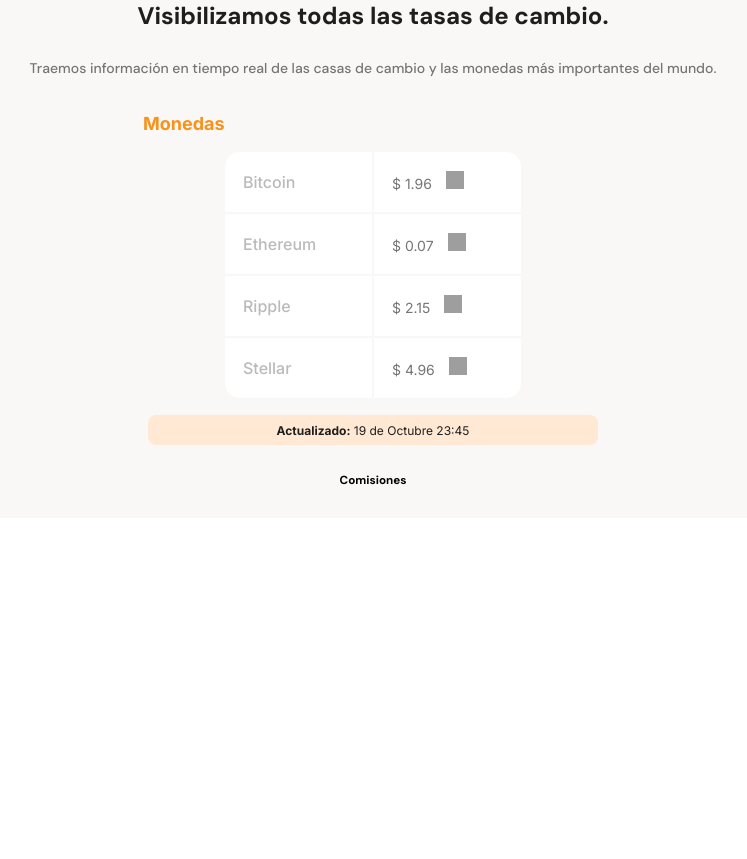
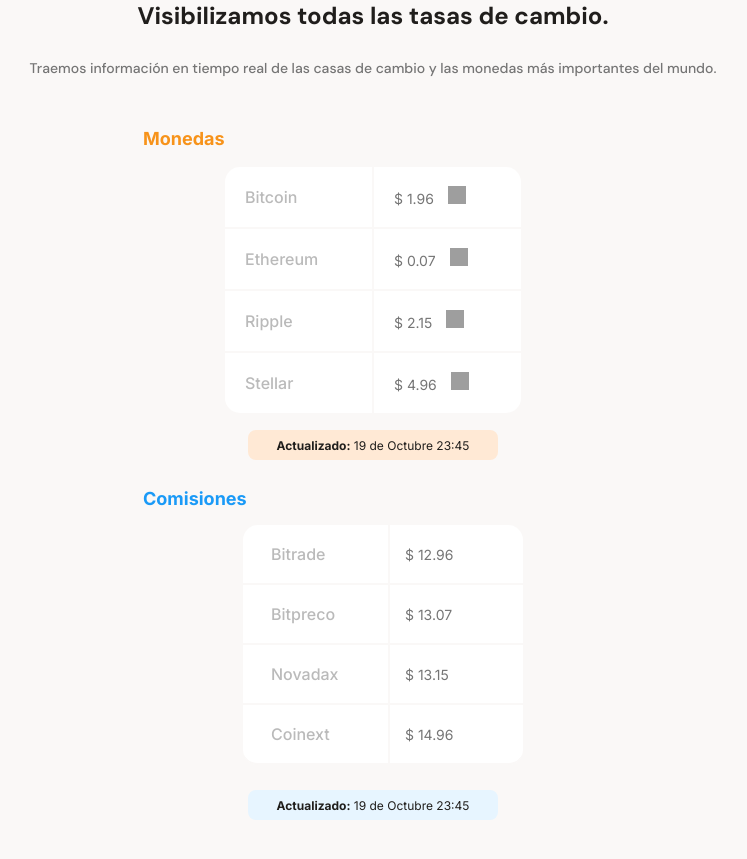
Before and after one commit to vilrodriguez/batabit, a website: page index.html in a window 1280 px wide. Shown: the part 651-1510 px from the top of the page, without its empty margins (267-1014 px from the left). Before the commit the page ends 1169 px from the top, so only its background shows below. Drawn offline with Linux system fonts and the light colour scheme; grey boxes are pictures that could not be loaded.

Commit message:
added styles to tables

```diff
--- a/index.html
+++ b/index.html
@@ -52,8 +52,30 @@
             </div>
         </div>
         <div class="main-comission-table">
-          <h3>Comisiones</h3>
-
+          <h3 class="comission-table--title">Comisiones</h3>
+          <div class="comission-table--container">
+            <ul>
+              <li class="table__top">
+                <span  >Bitrade</span>
+                <span class="table__top-right table__right">$ 12.96</span>
+              </li>
+              <li>
+                <span>Bitpreco</span>
+                <span>$ 13.07</span>
+              </li>
+              <li>
+                <span>Novadax</span>
+                <span>$ 13.15</span>
+              </li>
+              <li class="table__bottom">
+                <span>Coinext</span>
+                <span>$ 14.96</span>
+              </li>
+            </ul>
+          </div>
+            <div class="comission-table__date">
+              <p><b>Actualizado:</b> 19 de Octubre 23:45</p>
+            </div>
         </div>
       </section>
     </section>
--- a/style.css
+++ b/style.css
@@ -31,13 +31,13 @@
   font-family: 'DM Sans', sans-serif;
 }
 header{
+  width: 100%;
+  display: flex;
+  min-width: 320px;
   position: relative;
-  width: 100%;
-  min-width: 320px;
-  display: flex;
+  align-items: center;
   flex-direction: column;
   justify-content: center;
-  align-items: center;
   background: linear-gradient(207.8deg, #201E1C 16.69%, #F7931A 100%);
 }
 
@@ -49,9 +49,9 @@
 }
 .header--title-container {
   width: 90%;
+  height: 200px;
   max-width: 900px;
   min-width: 288px;
-  height: 200px;
   margin-top: 40px;
   text-align: center;
   align-self: center;
@@ -65,29 +65,29 @@
 }
 .header--title-container p {
   margin-top: 24px;
+  line-height: 18px;
   font-size: 1.5rem;
   font-weight: normal;
-  line-height: 18px;
   color:var(--soft-orange);
 }
 .header--title-container .header--button {
-  position: absolute;
+  border: none;
+  width: 228px;
+  height: 48px;
   display: flex;
   padding: 10px;
+  font-weight: bold;
+  font-size: 1.4rem;
+  position: absolute;
+  border-radius: 4px;
   align-items: center;
+  text-decoration: none;
+  top: calc(100% - 24px);
+  color:var(--warm-black);
+	left: calc(50% - 114.5px);
+  background: var(--off-white);
   justify-content: space-evenly;
-  border: none;
-  border-radius: 4px;
-  width: 228px;
-  top: calc(100% - 24px);
-	left: calc(50% - 114.5px);
-  height: 48px;
-  background: var(--off-white);
   box-shadow: 0px 4px 8px rgba(89, 73, 30, 0.16);
-  color:var(--warm-black);
-  font-size: 1.4rem;
-  text-decoration: none;
-  font-weight: bold;
 }
 
 .header--title-container span{
@@ -125,7 +125,7 @@
 .main-exchange-container--title{
   width: 90%;
   margin: 0 auto;
-  margin-bottom: 35px;
+  margin-bottom: 50px;
   min-width: 288px;
   max-width: 900px;
 }
@@ -142,7 +142,8 @@
   color: #757575;
 }
 
-.main-currency-table{
+.main-currency-table,
+.main-comission-table{
   width: 70%;
   min-width: 235px;
   max-width: 500px;
@@ -151,16 +152,24 @@
   font-family: 'Inter', sans-serif;
   font-size: 16px;
 }
-.main-currency-table .currency-table--title{
+.main-currency-table .currency-table--title,
+.main-comission-table .comission-table--title{
   font-weight: bold;
   font-size: 1.8rem;
   line-height: 2.3rem;
   margin-bottom: 15px;
   text-align: left;
   margin-left: 20px;
+}
+.main-currency-table .currency-table--title{
   color:var(--bitcoin-orange);
+
 }
-.main-currency-table .currency-table--container{
+.main-comission-table .comission-table--title{
+  color:var(--secondary-blue);
+}
+.main-currency-table .currency-table--container,
+.main-comission-table .comission-table--container{
   width: 90%;
   min-width: 230px;
   max-width: 300px;
@@ -168,19 +177,50 @@
   margin: 0 auto;
 }
 
-.currency-table--container table{
+.currency-table--container table,
+.comission-table--container ul{
   width: 100%;
   height: 100%;
 }
-.currency-table--container td{
-  width: 50%;
+
+.currency-table--container td,
+.comission-table--container ul {
+  /* width: 50%; */
   font-size: 1.6rem;
   font-weight: 500;
   line-height: 1.9rem;
   color: var(--grey);
+  text-align: left;
+  padding-left: 20px;
+}
+.currency-table--container td
+{
+  width: 50%;
   background-color: var(--just-white);
-  text-align: left;
-  padding-left: 18px;
+}
+
+.comission-table--container ul li {
+  width: 100%;
+  list-style: none;
+  display: flex;
+  align-items: center;
+  padding: 10px;
+  height: 60px;
+  border-bottom: 2px solid var(--off-white);
+  background-color: var(--just-white);
+  padding-left: 20px;
+}
+.comission-table--container li span{
+  width: 50%;
+  padding-left: 8px;
+}
+.comission-table--container .table__top{
+  border-top-left-radius: 15px;
+  border-top-right-radius: 15px;
+}
+.comission-table--container .table__bottom{
+  border-bottom-left-radius: 15px;
+  border-bottom-right-radius: 15px;
 }
 
 .currency-table--container .table__top-right{
@@ -195,10 +235,19 @@
 .currency-table--container .table__bottom-right{
   border-bottom-right-radius: 15px;
 }
-.currency-table--container .table__right{
+.currency-table--container .table__right,
+.comission-table--container li span:nth-child(2){
   font-size: 1.4rem;
   font-weight: normal;
   color: #757575;
+}
+.comission-table--container li span:nth-child(2){
+  border-left: 2px solid var(--off-white);
+  height: 152%;
+  align-content: center;
+  padding: 15px;
+  align-items: center;
+  display: flex;
 }
 .currency-table--container .down{
   display: inline-block;
@@ -220,15 +269,25 @@
   background-repeat: no-repeat;
   background-position: center;
 }
-.main-currency-table .currency-table__date{
+.main-currency-table .currency-table__date,
+.main-comission-table .comission-table__date{
   width: 90%;
+  max-width: 250px;
   height: 30px;
   margin: 0 auto;
   margin-top: 15px;
   padding: 8px;
   font-size: 1.2rem;
   font-weight: 300;
-  background: var(--soft-orange);
   border-radius: 8px;
   color: var(--warm-black);
 }
+
+.main-currency-table .currency-table__date{
+  background: var(--soft-orange);
+
+}
+.main-comission-table .comission-table__date{
+  background: var(--soft-blue);
+
+}
```
